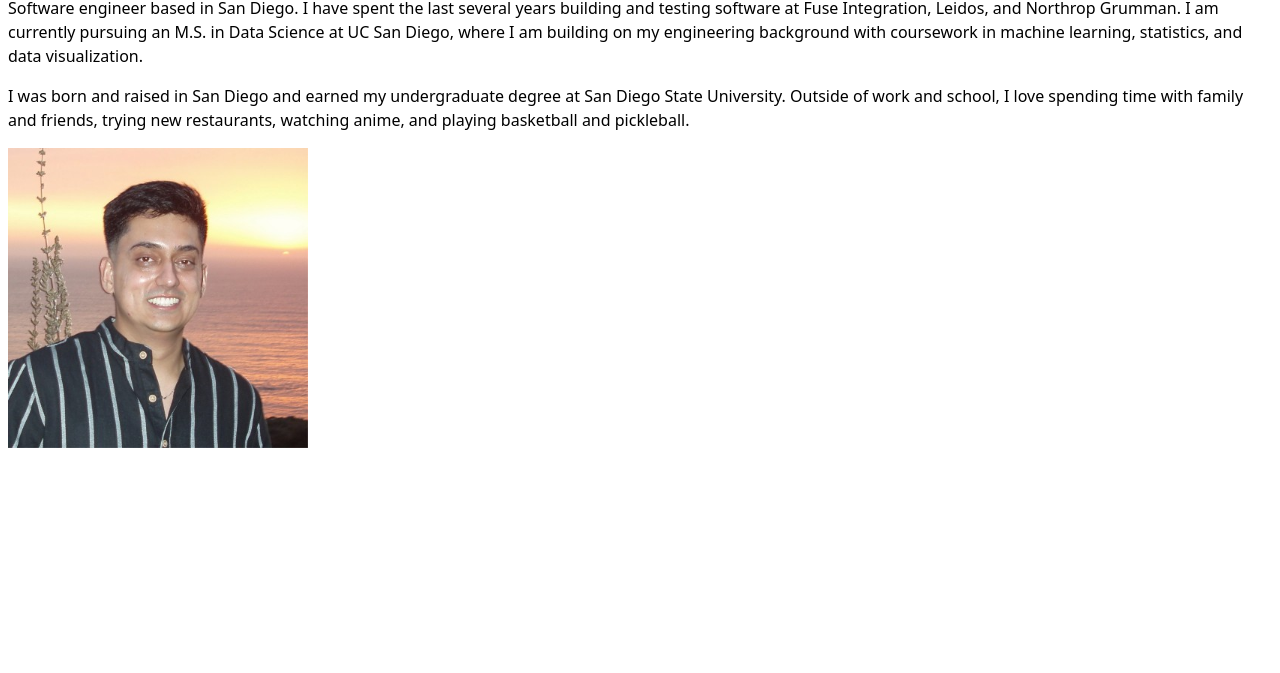
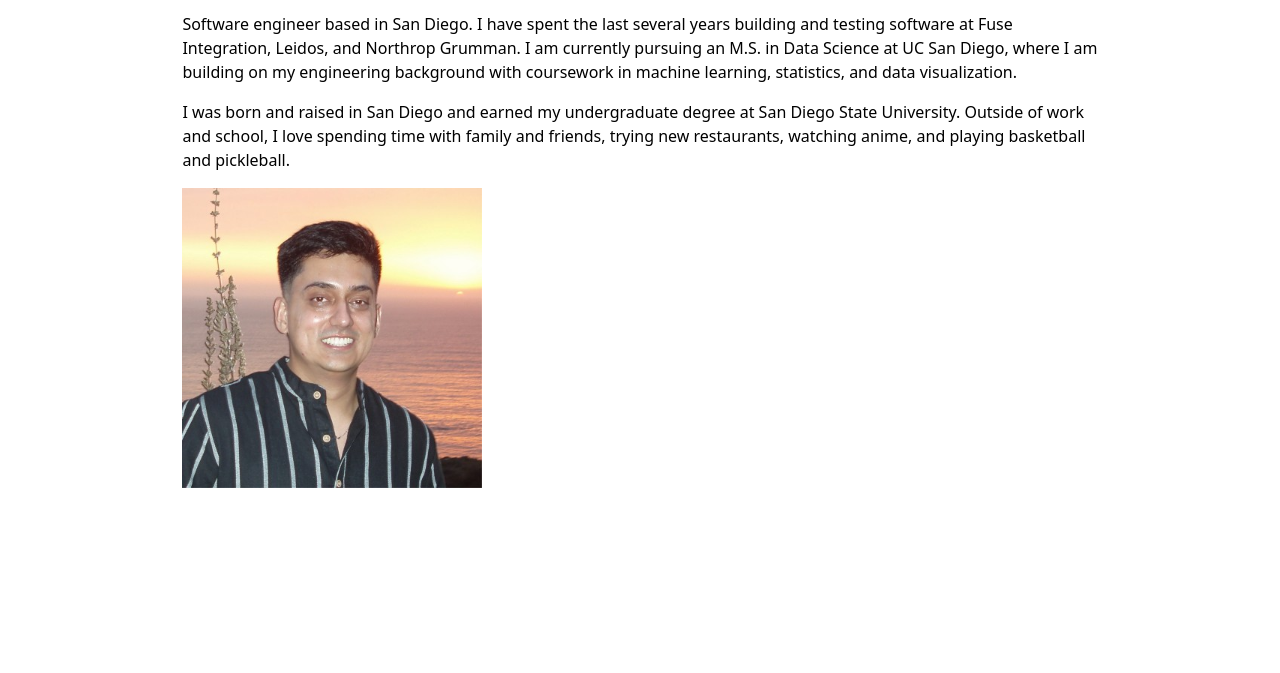
Before and after one commit to mhayeri/DSC209R, a plain HTML site: page lab-2/index.html in a window 1280 px wide. Shown: the part 127-800 px from the top of the page. Drawn offline with Linux system fonts and the light colour scheme.

Commit message:
Lab 2: limit content width and center the page

```diff
--- a/lab-2/style.css
+++ b/lab-2/style.css
@@ -1,3 +1,6 @@
 body {
     font: 100%/1.5 system-ui;
+    max-width: 100ch;
+    margin-inline: auto;
+    padding: 1em;
 }
```
